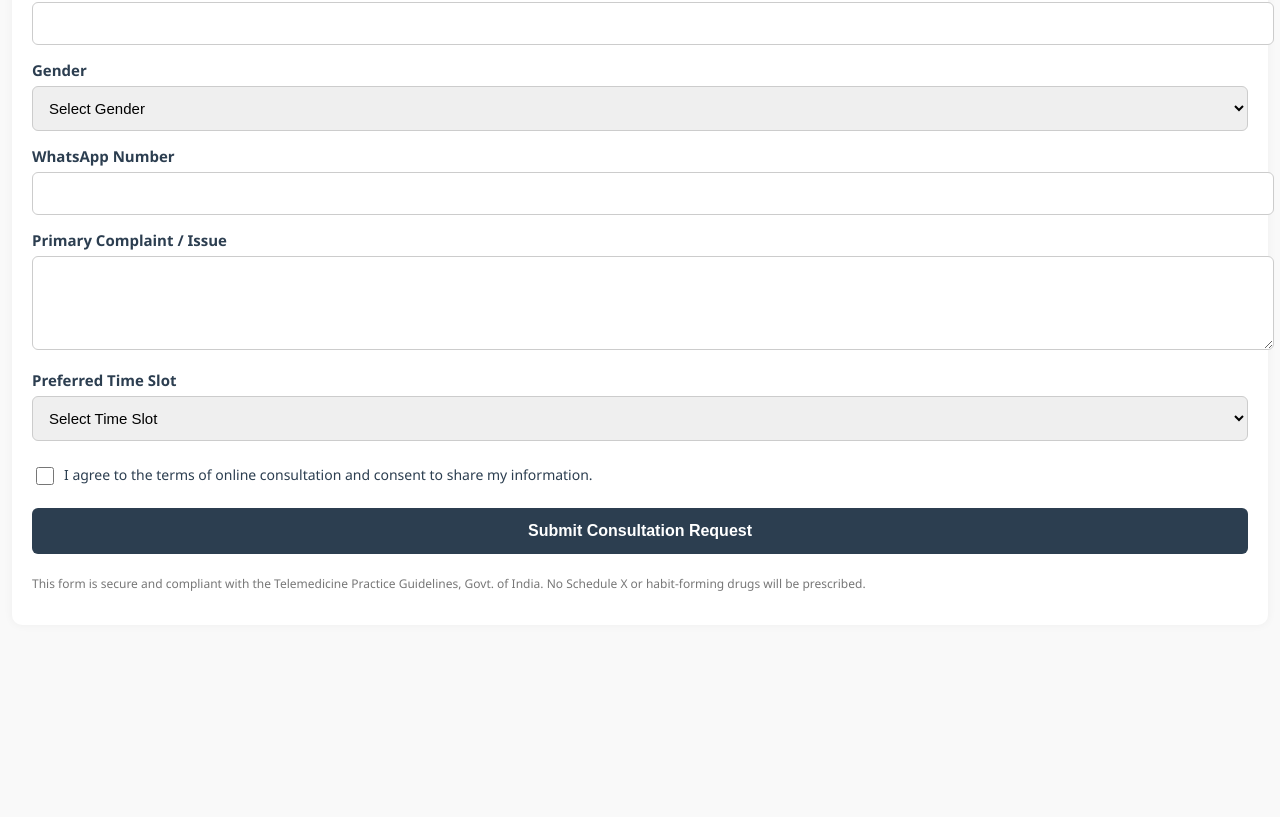
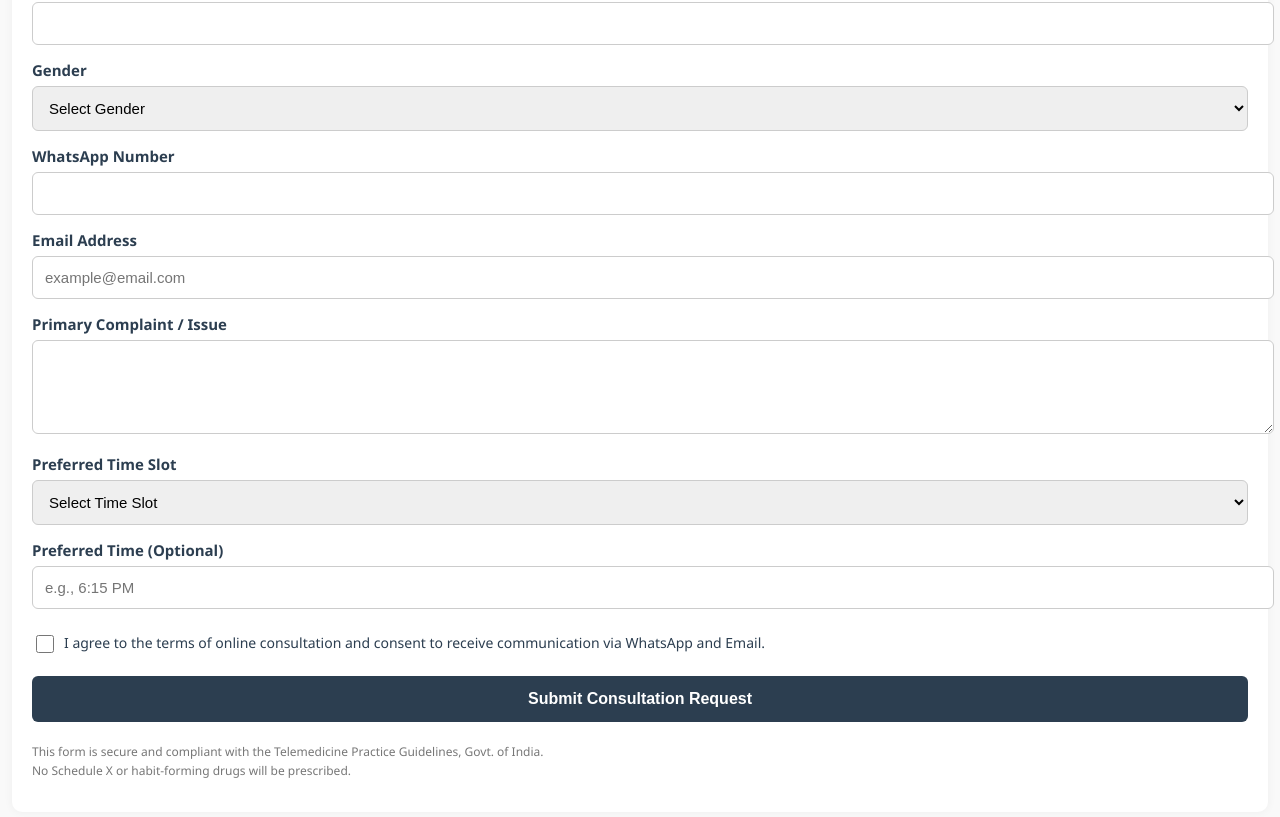
Before and after one commit to drsumeshortho/online-consult, a plain HTML site: page docs/index.html in a window 1280 px wide. Shown: the part 451-1268 px from the top of the page. Before the commit the page ends 1096 px from the top, so only its background shows below. Drawn offline with Linux system fonts and the light colour scheme.

Commit message:
Update index.html

```diff
--- a/docs/index.html
+++ b/docs/index.html
@@ -12,6 +12,7 @@
       margin: 0;
       padding: 0;
     }
+
     header {
       display: flex;
       flex-direction: column;
@@ -21,20 +22,24 @@
       border-bottom: 1px solid #ddd;
       text-align: center;
     }
+
     header img {
       height: 100px;
       border-radius: 8px;
       margin-bottom: 10px;
     }
+
     header h2 {
       margin: 0;
       font-size: 24px;
     }
+
     .tagline {
       font-size: 16px;
       color: #555;
       margin-top: 4px;
     }
+
     .container {
       max-width: 100%;
       width: 95%;
@@ -44,17 +49,20 @@
       border-radius: 10px;
       box-shadow: 0 0 10px rgba(0,0,0,0.05);
     }
+
     h1 {
       font-size: 22px;
       margin-bottom: 20px;
       text-align: center;
     }
+
     label {
       display: block;
       margin-top: 15px;
       font-weight: 600;
       font-size: 15px;
     }
+
     input, select, textarea {
       width: 100%;
       padding: 12px;
@@ -63,6 +71,7 @@
       border: 1px solid #ccc;
       font-size: 15px;
     }
+
     .consent-label {
       display: flex;
       align-items: center;
@@ -70,11 +79,13 @@
       font-size: 14px;
       margin-top: 20px;
     }
+
     .consent-label input {
       margin-right: 10px;
       width: 18px;
       height: 18px;
     }
+
     button {
       margin-top: 20px;
       width: 100%;
@@ -87,12 +98,14 @@
       border-radius: 6px;
       cursor: pointer;
     }
+
     .disclaimer {
       font-size: 12px;
       color: #777;
       margin-top: 20px;
       line-height: 1.6;
     }
+
     #successModal {
       position: fixed;
       top: 50%;
@@ -138,6 +151,9 @@
       <label for="Phone">WhatsApp Number</label>
       <input type="tel" id="Phone" name="Phone" required />
 
+      <label for="Email">Email Address</label>
+      <input type="email" id="Email" name="Email" required placeholder="example@email.com" />
+
       <label for="Problem">Primary Complaint / Issue</label>
       <textarea id="Problem" name="Problem" rows="4" required></textarea>
 
@@ -149,13 +165,19 @@
         <option value="5PM - 9PM">5PM – 9PM</option>
       </select>
 
+      <label for="PreferredExactTime">Preferred Time (Optional)</label>
+      <input type="text" id="PreferredExactTime" name="PreferredExactTime" placeholder="e.g., 6:15 PM" />
+
       <label class="consent-label">
         <input type="checkbox" id="consent" required />
-        I agree to the terms of online consultation and consent to share my information.
+        I agree to the terms of online consultation and consent to receive communication via WhatsApp and Email.
       </label>
 
       <button type="submit">Submit Consultation Request</button>
-      <p class="disclaimer">This form is secure and compliant with the Telemedicine Practice Guidelines, Govt. of India. No Schedule X or habit-forming drugs will be prescribed.</p>
+      <p class="disclaimer">
+        This form is secure and compliant with the Telemedicine Practice Guidelines, Govt. of India.<br>
+        No Schedule X or habit-forming drugs will be prescribed.
+      </p>
     </form>
   </div>
 
```
